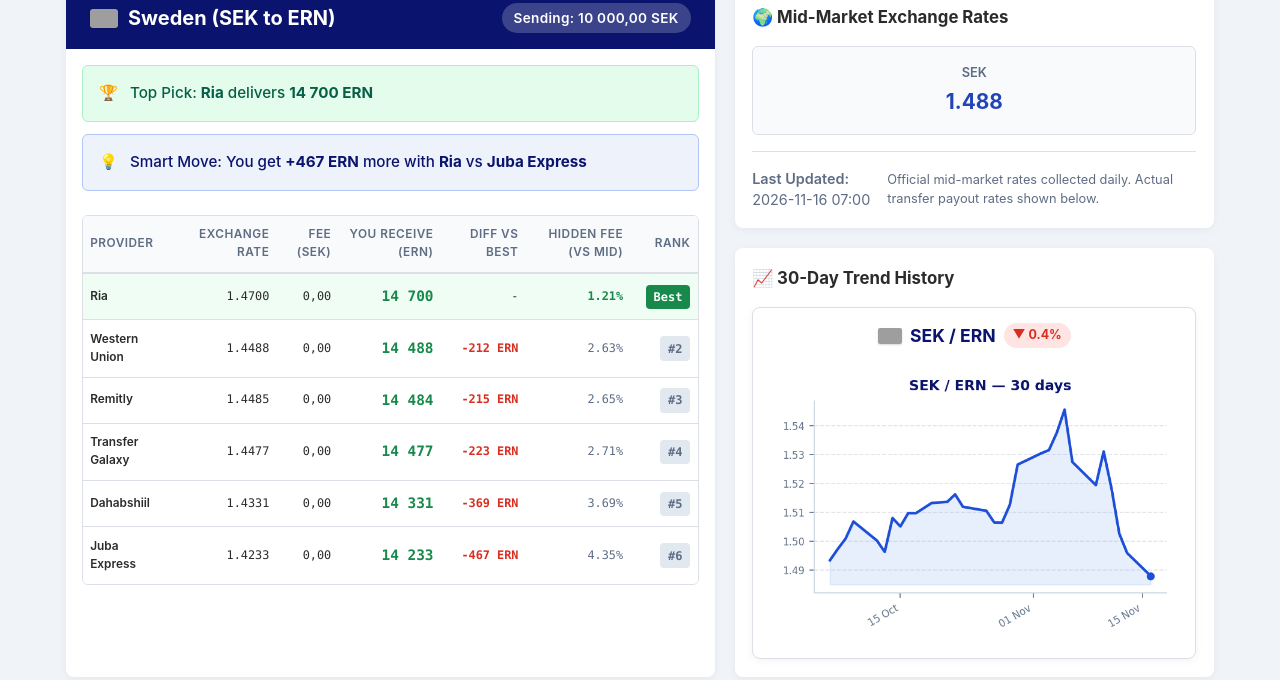
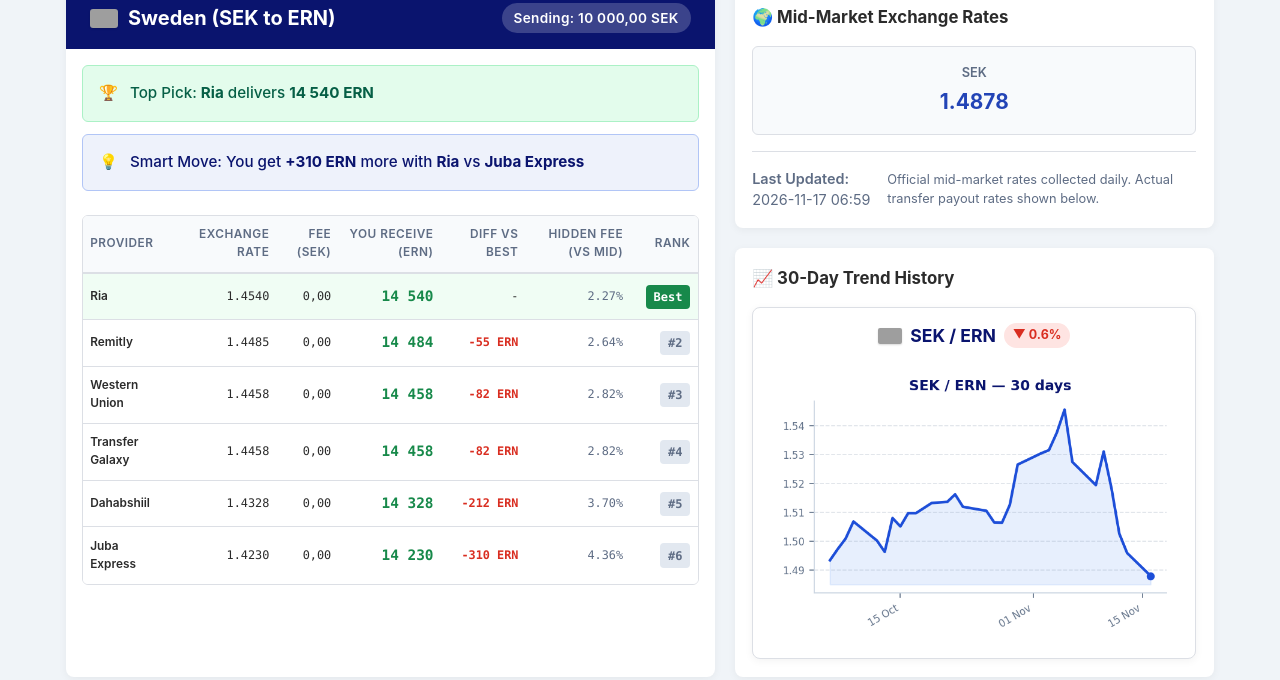
Before and after one commit to yonashmariam/nakfarate, a plain HTML site: page sek-to-ern/index.html in a window 1280 px wide. Shown: the part 204-884 px from the top of the page. Drawn offline with Linux system fonts and the light colour scheme; grey boxes are pictures that could not be loaded.

Commit message:
Add files via upload

```diff
--- a/sek-to-ern/index.html
+++ b/sek-to-ern/index.html
@@ -907,11 +907,11 @@ tr:hover {
             <div class="insight-boxes">
                 <div class="bestbox">
                     <span class="icon">🏆</span>
-                    <span data-i18n="top-pick">Top Pick: <b>Ria</b> delivers <b>14 700 ERN</b></span>
+                    <span data-i18n="top-pick">Top Pick: <b>Ria</b> delivers <b>14 540 ERN</b></span>
                 </div>
                 <div class="gainbox">
                     <span class="icon">💡</span>
-                    <span data-i18n="smart-move">Smart Move: You get <b>+467 ERN</b> more with <b>Ria</b> vs <b>Juba Express</b></span>
+                    <span data-i18n="smart-move">Smart Move: You get <b>+310 ERN</b> more with <b>Ria</b> vs <b>Juba Express</b></span>
                 </div>
             </div>
 
@@ -934,24 +934,12 @@ tr:hover {
 <td class="left">
     <div class="company-name">Ria</div>
 </td>
-<td class="right font-numeric">1.4700</td>
+<td class="right font-numeric">1.4540</td>
 <td class="right font-numeric">0,00</td>
-<td class="right nowrap font-numeric highlight-ern">14 700</td>
+<td class="right nowrap font-numeric highlight-ern">14 540</td>
 <td class="right nowrap font-numeric">-</td>
-<td class="right font-numeric markup-good">1.21%</td>
+<td class="right font-numeric markup-cell">2.27%</td>
 <td class="right font-numeric hide-mobile"><span class="badge best-badge">Best</span></td>
-</tr>
-
-<tr class="">
-<td class="left">
-    <div class="company-name">Western Union</div>
-</td>
-<td class="right font-numeric">1.4488</td>
-<td class="right font-numeric">0,00</td>
-<td class="right nowrap font-numeric highlight-ern">14 488</td>
-<td class="right nowrap font-numeric"><span class="loss-text">-212 ERN</span></td>
-<td class="right font-numeric markup-cell">2.63%</td>
-<td class="right font-numeric hide-mobile"><span class="badge rank-badge">#2</span></td>
 </tr>
 
 <tr class="">
@@ -961,8 +949,20 @@ tr:hover {
 <td class="right font-numeric">1.4485</td>
 <td class="right font-numeric">0,00</td>
 <td class="right nowrap font-numeric highlight-ern">14 484</td>
-<td class="right nowrap font-numeric"><span class="loss-text">-215 ERN</span></td>
-<td class="right font-numeric markup-cell">2.65%</td>
+<td class="right nowrap font-numeric"><span class="loss-text">-55 ERN</span></td>
+<td class="right font-numeric markup-cell">2.64%</td>
+<td class="right font-numeric hide-mobile"><span class="badge rank-badge">#2</span></td>
+</tr>
+
+<tr class="">
+<td class="left">
+    <div class="company-name">Western Union</div>
+</td>
+<td class="right font-numeric">1.4458</td>
+<td class="right font-numeric">0,00</td>
+<td class="right nowrap font-numeric highlight-ern">14 458</td>
+<td class="right nowrap font-numeric"><span class="loss-text">-82 ERN</span></td>
+<td class="right font-numeric markup-cell">2.82%</td>
 <td class="right font-numeric hide-mobile"><span class="badge rank-badge">#3</span></td>
 </tr>
 
@@ -970,11 +970,11 @@ tr:hover {
 <td class="left">
     <div class="company-name">Transfer Galaxy</div>
 </td>
-<td class="right font-numeric">1.4477</td>
+<td class="right font-numeric">1.4458</td>
 <td class="right font-numeric">0,00</td>
-<td class="right nowrap font-numeric highlight-ern">14 477</td>
-<td class="right nowrap font-numeric"><span class="loss-text">-223 ERN</span></td>
-<td class="right font-numeric markup-cell">2.71%</td>
+<td class="right nowrap font-numeric highlight-ern">14 458</td>
+<td class="right nowrap font-numeric"><span class="loss-text">-82 ERN</span></td>
+<td class="right font-numeric markup-cell">2.82%</td>
 <td class="right font-numeric hide-mobile"><span class="badge rank-badge">#4</span></td>
 </tr>
 
@@ -982,11 +982,11 @@ tr:hover {
 <td class="left">
     <div class="company-name">Dahabshiil</div>
 </td>
-<td class="right font-numeric">1.4331</td>
+<td class="right font-numeric">1.4328</td>
 <td class="right font-numeric">0,00</td>
-<td class="right nowrap font-numeric highlight-ern">14 331</td>
-<td class="right nowrap font-numeric"><span class="loss-text">-369 ERN</span></td>
-<td class="right font-numeric markup-cell">3.69%</td>
+<td class="right nowrap font-numeric highlight-ern">14 328</td>
+<td class="right nowrap font-numeric"><span class="loss-text">-212 ERN</span></td>
+<td class="right font-numeric markup-cell">3.70%</td>
 <td class="right font-numeric hide-mobile"><span class="badge rank-badge">#5</span></td>
 </tr>
 
@@ -994,11 +994,11 @@ tr:hover {
 <td class="left">
     <div class="company-name">Juba Express</div>
 </td>
-<td class="right font-numeric">1.4233</td>
+<td class="right font-numeric">1.4230</td>
 <td class="right font-numeric">0,00</td>
-<td class="right nowrap font-numeric highlight-ern">14 233</td>
-<td class="right nowrap font-numeric"><span class="loss-text">-467 ERN</span></td>
-<td class="right font-numeric markup-cell">4.35%</td>
+<td class="right nowrap font-numeric highlight-ern">14 230</td>
+<td class="right nowrap font-numeric"><span class="loss-text">-310 ERN</span></td>
+<td class="right font-numeric markup-cell">4.36%</td>
 <td class="right font-numeric hide-mobile"><span class="badge rank-badge">#6</span></td>
 </tr>
 
@@ -1016,11 +1016,11 @@ tr:hover {
                 <div class="summary-grid">
                     <div class="summary-item">
                         <div class="summary-label">SEK</div>
-                        <div class="summary-value">1.488</div>
+                        <div class="summary-value">1.4878</div>
                     </div>
                 </div>
                 <div class="mid-market-meta">
-                    <div><span style="font-weight:600" data-i18n="last-updated">Last Updated:</span> 2026-11-16 07:00</div>
+                    <div><span style="font-weight:600" data-i18n="last-updated">Last Updated:</span> 2026-11-17 06:59</div>
                     <div style="font-size:0.8rem" data-i18n="mid-market-note">Official mid-market rates collected daily. Actual transfer payout rates shown below.</div>
                 </div>
             </div>
@@ -1032,7 +1032,7 @@ tr:hover {
             <div class="chart-card">
                 <div class="chart-header">
                     <img src="https://flagcdn.com/w40/se.png" class="flag-sm" alt="Sweden" width="24" height="16" loading="lazy" decoding="async"> <span>SEK / ERN</span>
-                    <span class="trend-badge down">▼ 0.4%</span>
+                    <span class="trend-badge down">▼ 0.6%</span>
                 </div>
                 <img src="../sek_chart.png" class="chart-img" alt="SEK to ERN exchange-rate trend over the last 30 days" loading="lazy" decoding="async" width="688" height="464">
             </div>
@@ -1097,7 +1097,7 @@ tr:hover {
         "calculator-note": "እቲ ዝበለጸ ክፍሊት ንዝኣተኻዮ መጠን ብተመሳሳሊ ሕሳብ ዋጋን ክፍሊትን ከም ሰንጠረዥ ይደጋገም።"
     };
 
-    const calculatorData = {"SEK": [{"provider": "Ria", "rate": 1.47, "total_fee": 0.0}, {"provider": "Western Union", "rate": 1.4488, "total_fee": 0.0}, {"provider": "Remitly", "rate": 1.4485, "total_fee": 0.0}, {"provider": "Transfer Galaxy", "rate": 1.4477, "total_fee": 0.0}, {"provider": "Dahabshiil", "rate": 1.4331, "total_fee": 0.0}, {"provider": "Juba Express", "rate": 1.4233, "total_fee": 0.0}], "NOK": [{"provider": "Ria Money Transfer", "rate": 1.53, "total_fee": 0.0}, {"provider": "Transfer Galaxy", "rate": 1.5237, "total_fee": 0.0}, {"provider": "Remitly", "rate": 1.5183, "total_fee": 0.0}, {"provider": "Juba Express", "rate": 1.4979, "total_fee": 0.0}, {"provider": "Hidmona Money Transfer", "rate": 1.4893, "total_fee": 0.0}, {"provider": "Dahabshiil", "rate": 1.4613, "total_fee": 0.0}], "DKK": [{"provider": "Western Union", "rate": 2.2108, "total_fee": 0.0}, {"provider": "Ria Money Transfer", "rate": 2.18, "total_fee": 0.0}, {"provider": "Hidmona Money Transfer", "rate": 2.1711, "total_fee": 0.0}, {"provider": "Remitly", "rate": 2.1556, "total_fee": 0.0}, {"provider": "Transfer Galaxy", "rate": 2.1507, "total_fee": 0.0}, {"provider": "Juba Express", "rate": 2.1148, "total_fee": 0.0}]};
+    const calculatorData = {"SEK": [{"provider": "Ria", "rate": 1.454, "total_fee": 0.0}, {"provider": "Remitly", "rate": 1.4485, "total_fee": 0.0}, {"provider": "Western Union", "rate": 1.4458, "total_fee": 0.0}, {"provider": "Transfer Galaxy", "rate": 1.4458, "total_fee": 0.0}, {"provider": "Dahabshiil", "rate": 1.4328, "total_fee": 0.0}, {"provider": "Juba Express", "rate": 1.423, "total_fee": 0.0}], "NOK": [{"provider": "Ria Money Transfer", "rate": 1.525, "total_fee": 0.0}, {"provider": "Transfer Galaxy", "rate": 1.5123, "total_fee": 0.0}, {"provider": "Remitly", "rate": 1.5076, "total_fee": 0.0}, {"provider": "Juba Express", "rate": 1.4876, "total_fee": 0.0}, {"provider": "Hidmona Money Transfer", "rate": 1.4773, "total_fee": 0.0}, {"provider": "Dahabshiil", "rate": 1.4512, "total_fee": 0.0}], "DKK": [{"provider": "Western Union", "rate": 2.206, "total_fee": 0.0}, {"provider": "Ria Money Transfer", "rate": 2.17, "total_fee": 0.0}, {"provider": "Hidmona Money Transfer", "rate": 2.165, "total_fee": 0.0}, {"provider": "Remitly", "rate": 2.1543, "total_fee": 0.0}, {"provider": "Transfer Galaxy", "rate": 2.1493, "total_fee": 0.0}, {"provider": "Juba Express", "rate": 2.1131, "total_fee": 0.0}]};
     const labels = [...document.querySelectorAll('[data-i18n]')];
     const english = new Map(labels.map(el => [el, el.innerHTML]));
 
```
